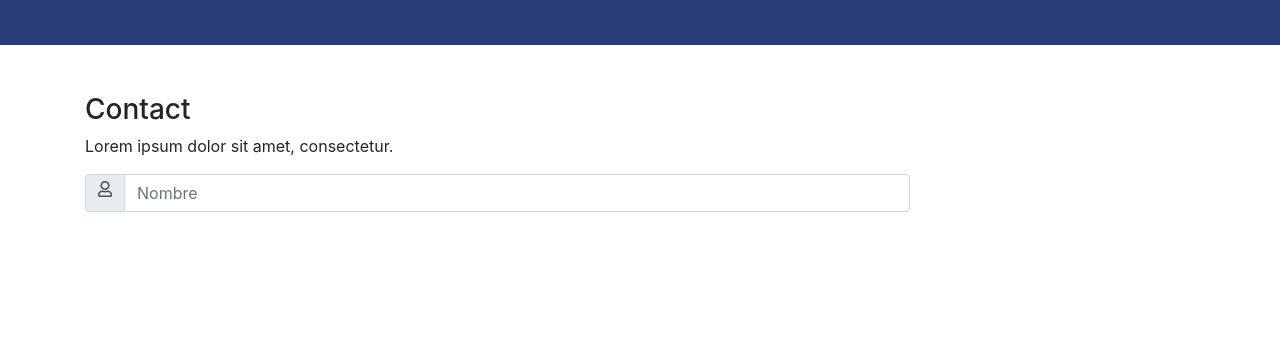
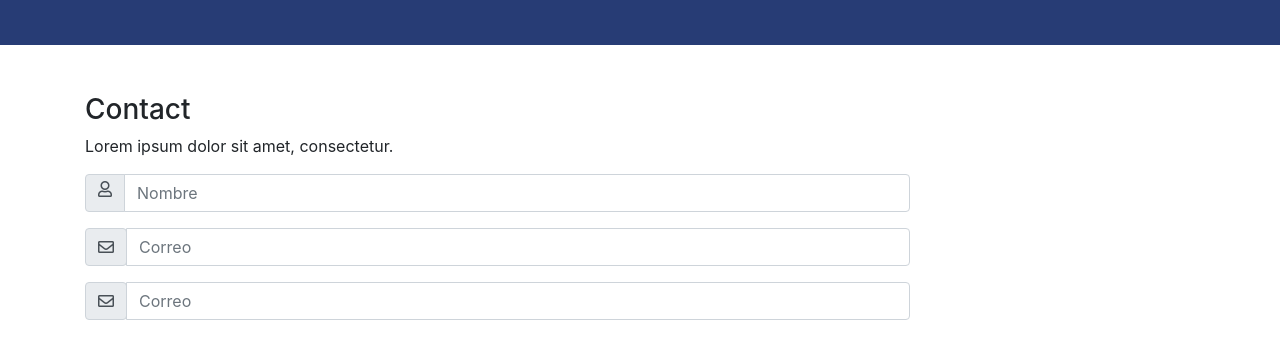
Before and after one commit to danyUr/Proyecto-Sistemas-expertos, a website: page public/index.html in a window 1280 px wide. Shown: the part 2360-2718 px from the top of the page. Before the commit the page ends 2636 px from the top, so only its background shows below. Drawn offline with nearby package versions, Linux system fonts and the light colour scheme.

Commit message:
commit last

```diff
--- a/public/index.html
+++ b/public/index.html
@@ -313,6 +313,18 @@
     						</div>
     						<input type="text" class="form-control" placeholder="Nombre">
     					</div>
+    					<div class="input-group mb-3">
+    						<div class="input-group-prepend input-group-text">
+    							<i class="far fa-envelope"></i>
+    						</div>
+    						<input type="email" class="form-control" placeholder="Correo">
+    					</div>
+    					<div class="input-group mb-3">
+    						<div class="input-group-prepend input-group-text">
+    							<i class="far fa-envelope"></i>
+    						</div>
+    						<input type="email" class="form-control" placeholder="Correo">
+    					</div>
     				</form>
     			</div>
     			<div class="col-lg-3"></div>
```
